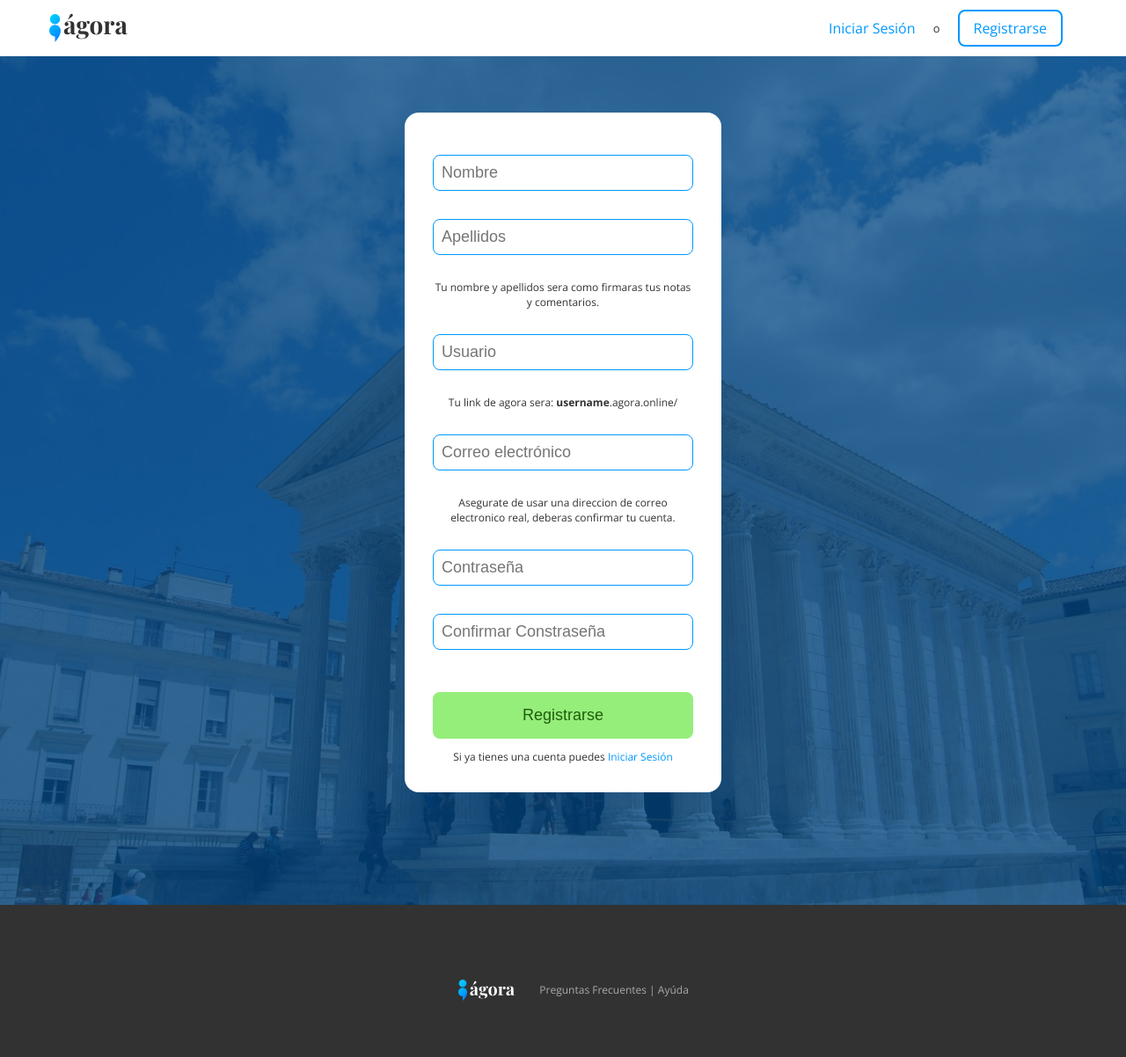
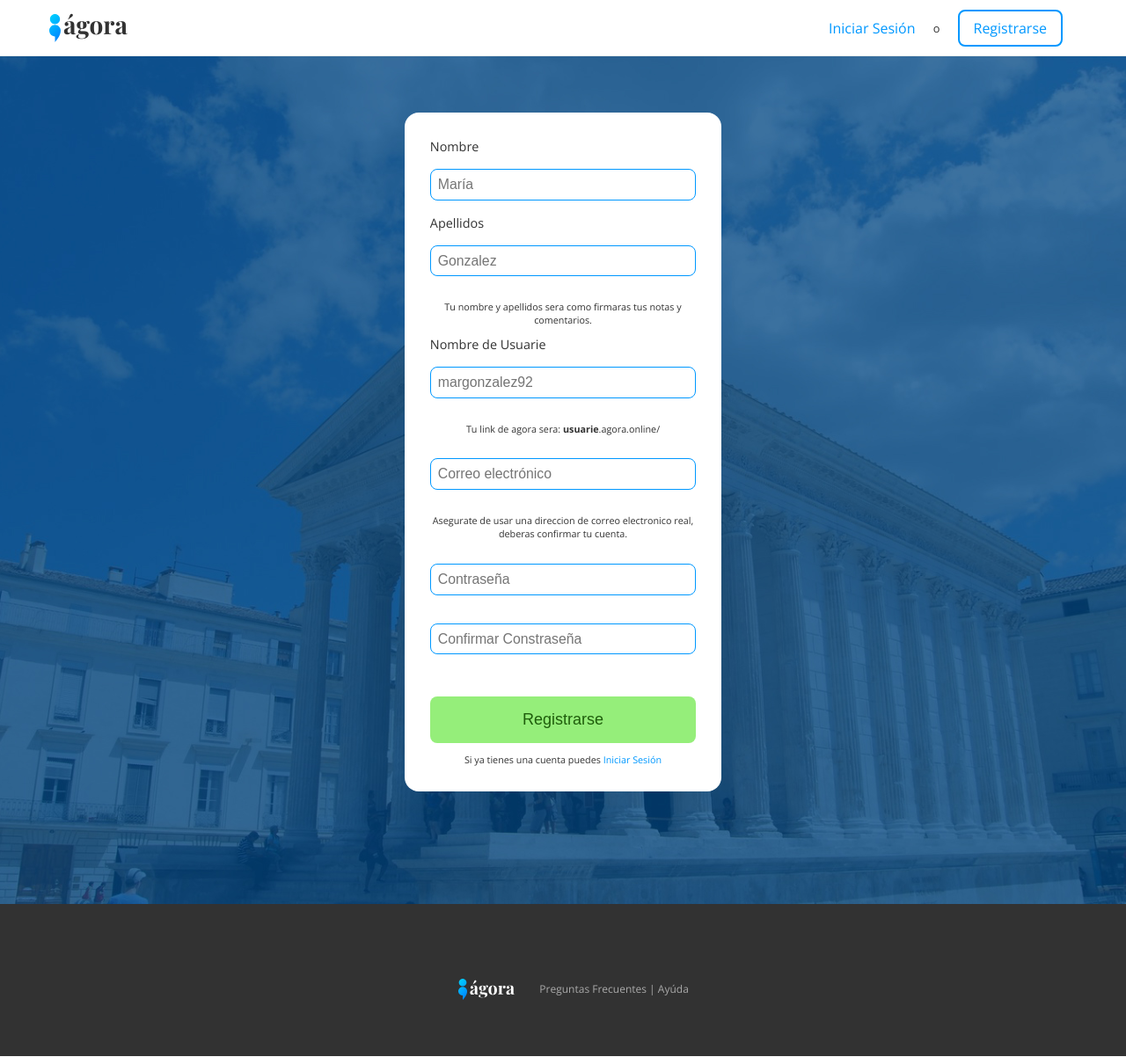
Before and after one commit to hzjqn/agora, a PHP site: page /register.php in a window 1280 px wide. Shown: the whole page at 88% size. Run offline with PHP 8.4, Linux system fonts and the light colour scheme.

Commit message:
final changes

```diff
--- a/css/main.css
+++ b/css/main.css
@@ -207,7 +207,8 @@ section {
     max-width: 360px;
     padding: 2em;
     border-radius: 16px;
-    background-color: #fff; }
+    background-color: #fff;
+    font-size: .9em; }
     #login #login-form p.desc {
       text-align: center;
       font-size: .75em; }
@@ -220,7 +221,7 @@ section {
       border: 1px solid #0098ff;
       padding: .5em;
       border-radius: 8px;
-      font-size: 18px;
+      font-size: 1.1em;
       margin: 16px 0px; }
       #login #login-form input[type="text"]:focus, #login #login-form input[type="password"]:focus {
         border-color: #4db7ff; }
--- a/css/main.scss
+++ b/css/main.scss
@@ -286,6 +286,7 @@ section{
         padding: 2em;
         border-radius: 16px;
         background-color: $_white;
+        font-size: .9em;
 
         p.desc{
             text-align: center;
@@ -303,7 +304,7 @@ section{
             border: 1px solid $_mainc;
             padding: .5em;
             border-radius: 8px;
-            font-size: 18px;
+            font-size: 1.1em;
             margin: 16px 0px;
 
             &:focus{
--- a/register.php
+++ b/register.php
@@ -47,14 +47,18 @@
         <section id="login">
             <!-- FORMULARIO DE REGISTRO -->
             <form method="post" id="login-form">
-                <input type="text" name="name" placeholder="Nombre">
-                <input type="text" name="lastname" placeholder="Apellidos">
+                <label for="name">Nombre</label>
+                <input type="text" name="name" placeholder="María">
+
+                <label for="lastname">Apellidos</label>
+                <input type="text" name="lastname" placeholder="Gonzalez">
                 <p class="desc">
                     Tu nombre y apellidos sera como firmaras tus notas y comentarios.
                 </p>
-                <input type="text" name="username" placeholder="Usuario">
+                <label for="lastname">Nombre de Usuarie</label>
+                <input type="text" name="username" placeholder="margonzalez92">
                 <p class="desc">
-                    Tu link de agora sera: <strong>username</strong>.agora.online/</strong>
+                    Tu link de agora sera: <strong>usuarie</strong>.agora.online/</strong>
                 </p>
                 <input type="text" name="email" placeholder="Correo electrónico">
                 <p class="desc">
```
Also changed, not shown: 1 other file.
